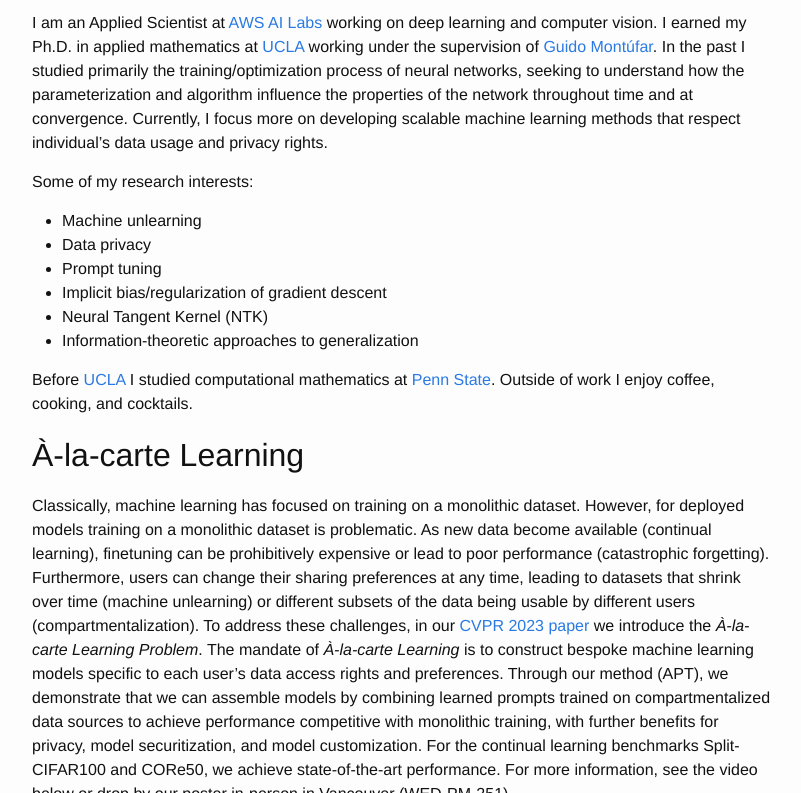
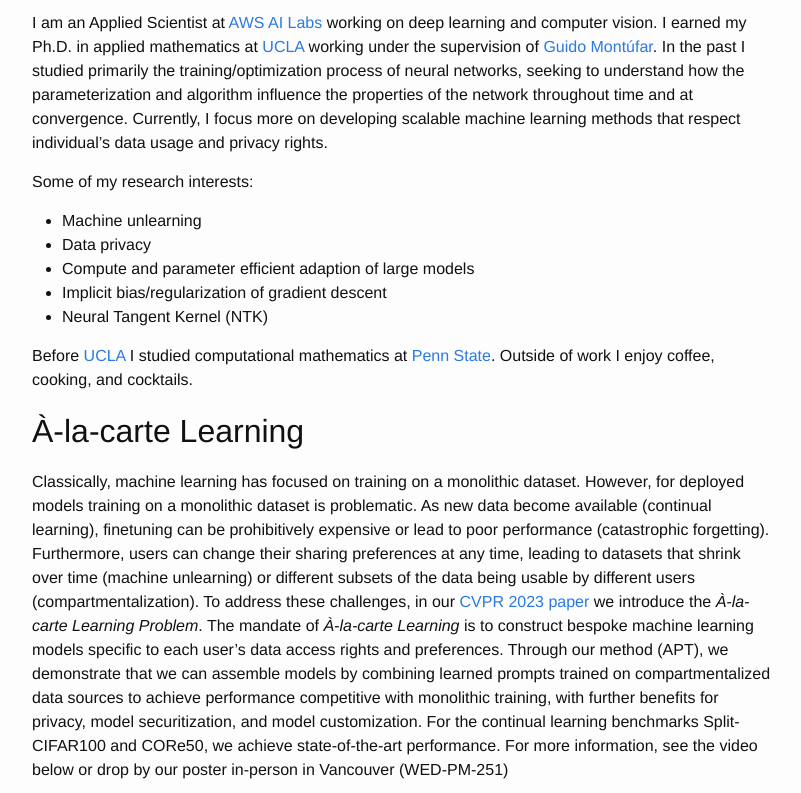
Before and after one commit to bbowman223/bbowman223.github.io, a Jekyll site: the page built from docs/index.md, in a window 1280 px wide and 900 px high, scrolled down 640 px, cut to the strip 0-793 px from the top of the window. Shown: the whole strip, without its empty margins (238-1039 px from the left). Built offline with Jekyll 4.4.1, drawn with Linux system fonts in a browser that asks for light colours.

Commit message:
Changed research interests

```diff
--- a/docs/index.md
+++ b/docs/index.md
@@ -14,10 +14,9 @@ I am an Applied Scientist at [AWS AI Labs](https://www.amazon.science/) working
 Some of my research interests:
 * Machine unlearning
 * Data privacy
-* Prompt tuning
+* Compute and parameter efficient adaption of large models
 * Implicit bias/regularization of gradient descent
 * Neural Tangent Kernel (NTK)
-* Information-theoretic approaches to generalization
 
 Before [UCLA](https://ww3.math.ucla.edu/) I studied computational mathematics at [Penn State](https://science.psu.edu/math).  Outside of work I enjoy coffee, cooking, and cocktails.
 
```
